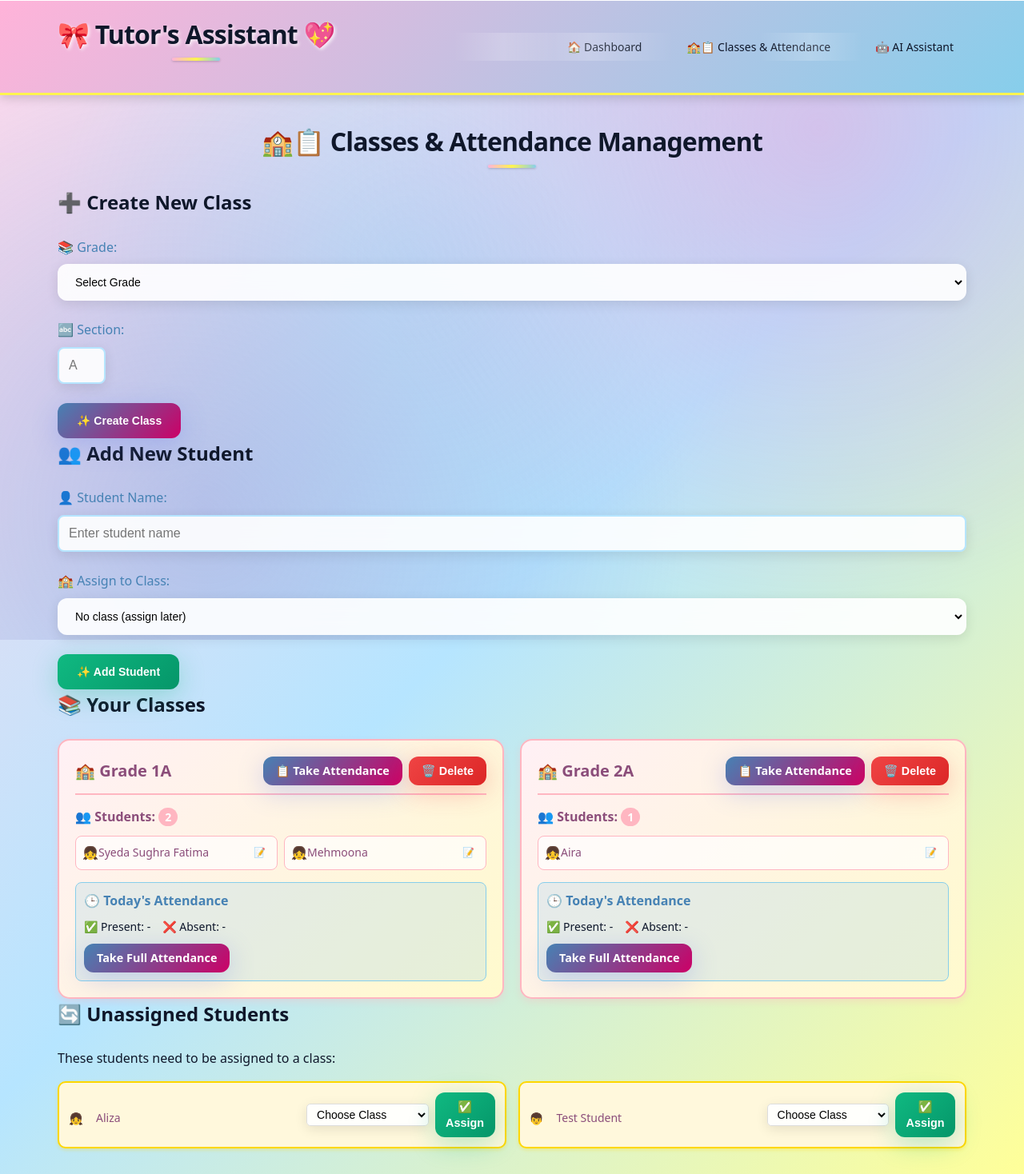
After one commit to tayyabahamna-design/EDUSENSEI, a Flask app: page /classes_attendance in a window 1280 px wide. The commit adds this page. Shown: the whole page at 80% size. Run offline with Flask 3, Linux system fonts and the light colour scheme.

Commit message:
Integrate classes and attendance management into a single view
Refactors routes and templates to consolidate class and attendance management into a single view, and updates the student addition process to allow assignment to specific classes.

Replit-Commit-Author: Agent
Replit-Commit-Session-Id: e811a359-247c-491c-9f04-fa48b8e94298
Replit-Commit-Checkpoint-Type: intermediate_checkpoint
Replit-Commit-Screenshot-Url: https://storage.googleapis.com/screenshot-production-us-central1/aae0de03-32e8-4033-b269-ac9b096c8481/e811a359-247c-491c-9f04-fa48b8e94298/jm4MadI

```diff
--- a/app.py
+++ b/app.py
@@ -248,8 +248,8 @@ def get_ai_response(user_message, conversation_type="general"):
         return get_teaching_guidance_fallback(user_message)
 
     try:
-        # the newest OpenAI model is "gpt-5" which was released August 7, 2025.
-        # do not change this unless explicitly requested by the user
+        # Using gpt-4o model for reliable performance
+        # Updated to use working model with valid API key
 
         if conversation_type == "teaching":
             system_prompt = """You are a helpful AI teaching assistant for primary school teachers (grades 1-5).
@@ -417,6 +417,8 @@ def attendance():
 @app.route('/add_student', methods=['POST'])
 def add_student():
     student_name = request.form.get('student_name')
+    class_id = request.form.get('class_id', '')  # Get selected class
+
     if student_name:
         students = load_data(STUDENTS_FILE)
         students = migrate_legacy_students(students)
@@ -424,13 +426,19 @@ def add_student():
         # Check if student already exists
         existing_student = get_student_by_name(students, student_name)
         if not existing_student:
-            new_student = create_student_profile(student_name)
+            new_student = create_student_profile(student_name, class_id=class_id)
             students.append(new_student)
             save_data(STUDENTS_FILE, students)
-            flash(f'Student {student_name} added successfully!', 'success')
+
+            if class_id:
+                class_info = get_class_by_id(class_id)
+                flash(f'Student {student_name} added to {class_info["name"]} successfully!', 'success')
+            else:
+                flash(f'Student {student_name} added successfully!', 'success')
         else:
             flash(f'Student {student_name} already exists!', 'error')
-    return redirect(url_for('attendance'))
+
+    return redirect(url_for('classes_attendance'))
 
 @app.route('/edit_student', methods=['POST'])
 def edit_student():
@@ -525,9 +533,9 @@ def mark_attendance():
     return redirect(url_for('attendance', date=attendance_date))
 
 # Class Management Routes
-@app.route('/classes')
-def classes():
-    """Display all classes and allow management"""
+@app.route('/classes_attendance')
+def classes_attendance():
+    """Display integrated classes and attendance management"""
     classes = get_all_classes()
     unassigned_students = get_unassigned_students()
 
@@ -537,7 +545,13 @@ def classes():
         class_info['student_count'] = len(class_students)
         class_info['students'] = class_students
 
-    return render_template('classes.html', classes=classes, unassigned_students=unassigned_students)
+    return render_template('classes_attendance.html', classes=classes, unassigned_students=unassigned_students)
+
+# Keep original classes route for backward compatibility
+@app.route('/classes')
+def classes():
+    """Redirect to integrated classes and attendance"""
+    return redirect(url_for('classes_attendance'))
 
 @app.route('/create_class', methods=['POST'])
 def create_class_route():
@@ -547,16 +561,16 @@ def create_class_route():
 
     if not grade or not section:
         flash('Grade and section are required!', 'error')
-        return redirect(url_for('classes'))
+        return redirect(url_for('classes_attendance'))
 
     try:
         grade = int(grade)
         if grade < 1 or grade > 5:
             flash('Grade must be between 1 and 5!', 'error')
-            return redirect(url_for('classes'))
+            return redirect(url_for('classes_attendance'))
     except ValueError:
         flash('Invalid grade number!', 'error')
-        return redirect(url_for('classes'))
+        return redirect(url_for('classes_attendance'))
 
     # Check if class already exists
     class_id = f"grade_{grade}{section.lower()}"
@@ -564,7 +578,7 @@ def create_class_route():
 
     if class_id in classes_data:
         flash(f'Grade {grade}{section.upper()} already exists!', 'error')
-        return redirect(url_for('classes'))
+        return redirect(url_for('classes_attendance'))
 
     # Create new class
     new_class = create_class(grade, section)
@@ -572,7 +586,7 @@ def create_class_route():
     save_data(CLASSES_FILE, classes_data)
 
     flash(f'Grade {grade}{section.upper()} created successfully!', 'success')
-    return redirect(url_for('classes'))
+    return redirect(url_for('classes_attendance'))
 
 @app.route('/delete_class', methods=['POST'])
 def delete_class():
@@ -581,13 +595,13 @@ def delete_class():
 
     if not class_id:
         flash('Invalid class!', 'error')
-        return redirect(url_for('classes'))
+        return redirect(url_for('classes_attendance'))
 
     # Get class info for confirmation message
     class_info = get_class_by_id(class_id)
     if not class_info:
         flash('Class not found!', 'error')
-        return redirect(url_for('classes'))
+        return redirect(url_for('classes_attendance'))
 
     # Unassign all students from this class
     students = load_data(STUDENTS_FILE)
@@ -616,7 +630,7 @@ def assign_student():
 
     if not student_id or not class_id:
         flash('Invalid student or class!', 'error')
-        return redirect(url_for('classes'))
+        return redirect(url_for('classes_attendance'))
 
     # Load students and update the specific student
     students = load_data(STUDENTS_FILE)
@@ -655,7 +669,7 @@ def class_attendance(class_id):
     class_info = get_class_by_id(class_id)
     if not class_info:
         flash('Class not found!', 'error')
-        return redirect(url_for('classes'))
+        return redirect(url_for('classes_attendance'))
 
     # Get students in this class
     students = get_students_by_class(class_id)
@@ -688,7 +702,7 @@ def mark_class_attendance():
 
     if not class_id:
         flash('Invalid class!', 'error')
-        return redirect(url_for('classes'))
+        return redirect(url_for('classes_attendance'))
 
     # Validate the date
     try:
@@ -701,7 +715,7 @@ def mark_class_attendance():
     class_info = get_class_by_id(class_id)
     if not class_info:
         flash('Class not found!', 'error')
-        return redirect(url_for('classes'))
+        return redirect(url_for('classes_attendance'))
 
     # Load attendance data
     attendance_data = load_data(ATTENDANCE_FILE)
--- a/templates/base.html
+++ b/templates/base.html
@@ -13,8 +13,7 @@
             <h1 class="nav-title">🎀 Tutor's Assistant 💖</h1>
             <ul class="nav-menu">
                 <li><a href="{{ url_for('index') }}" class="nav-link">🏠 Dashboard</a></li>
-                <li><a href="{{ url_for('classes') }}" class="nav-link">🏫 Classes</a></li>
-                <li><a href="{{ url_for('attendance') }}" class="nav-link">📋 Attendance</a></li>
+                <li><a href="{{ url_for('classes_attendance') }}" class="nav-link">🏫📋 Classes & Attendance</a></li>
                 <li><a href="{{ url_for('chatbot') }}" class="nav-link">🤖 AI Assistant</a></li>
             </ul>
         </div>
--- /dev/null
+++ b/templates/classes_attendance.html
@@ -0,0 +1,282 @@
+{% extends "base.html" %}
+
+{% block title %}Classes & Attendance - Tutor's Assistant{% endblock %}
+
+{% block content %}
+<div class="container">
+    <h1>🏫📋 Classes & Attendance Management</h1>
+
+    <!-- Create New Class Section -->
+    <div class="section-card">
+        <h2>➕ Create New Class</h2>
+        <form method="POST" action="{{ url_for('create_class_route') }}" class="form-inline">
+            <div class="form-group">
+                <label for="grade">📚 Grade:</label>
+                <select name="grade" id="grade" required>
+                    <option value="">Select Grade</option>
+                    <option value="1">Grade 1</option>
+                    <option value="2">Grade 2</option>
+                    <option value="3">Grade 3</option>
+                    <option value="4">Grade 4</option>
+                    <option value="5">Grade 5</option>
+                </select>
+            </div>
+            <div class="form-group">
+                <label for="section">🔤 Section:</label>
+                <input type="text" name="section" id="section" maxlength="1" placeholder="A" required style="width: 60px;">
+            </div>
+            <button type="submit" class="btn btn-primary">✨ Create Class</button>
+        </form>
+    </div>
+
+    <!-- Add Student to Class Section -->
+    <div class="section-card">
+        <h2>👥 Add New Student</h2>
+        <form method="POST" action="{{ url_for('add_student') }}" class="form-inline">
+            <div class="form-group">
+                <label for="student_name">👤 Student Name:</label>
+                <input type="text" name="student_name" id="student_name" placeholder="Enter student name" required>
+            </div>
+            <div class="form-group">
+                <label for="class_id">🏫 Assign to Class:</label>
+                <select name="class_id" id="class_id">
+                    <option value="">No class (assign later)</option>
+                    {% for class in classes %}
+                        <option value="{{ class.id }}">{{ class.name }}</option>
+                    {% endfor %}
+                </select>
+            </div>
+            <button type="submit" class="btn btn-success">✨ Add Student</button>
+        </form>
+    </div>
+
+    <!-- Existing Classes Section -->
+    <div class="section-card">
+        <h2>📚 Your Classes</h2>
+
+        {% if classes %}
+            <div class="classes-grid">
+                {% for class in classes %}
+                <div class="class-card">
+                    <div class="class-header">
+                        <h3>🏫 {{ class.name }}</h3>
+                        <div class="class-actions">
+                            <a href="{{ url_for('class_attendance', class_id=class.id) }}" class="btn btn-sm btn-primary">📋 Take Attendance</a>
+                            <form method="POST" action="{{ url_for('delete_class') }}" style="display: inline;" onsubmit="return confirm('Are you sure you want to delete {{ class.name }}? All students will be unassigned.')">
+                                <input type="hidden" name="class_id" value="{{ class.id }}">
+                                <button type="submit" class="btn btn-sm btn-danger">🗑️ Delete</button>
+                            </form>
+                        </div>
+                    </div>
+
+                    <div class="class-students">
+                        <p class="student-count">👥 Students: <span class="count">{{ class.student_count or 0 }}</span></p>
+
+                        {% if class.students %}
+                            <div class="student-grid">
+                                {% for student in class.students %}
+                                    <div class="student-card">
+                                        {% if student.gender == 'female' %}👧{% else %}👦{% endif %}
+                                        <span class="student-name">{{ student.name }}</span>
+                                        <a href="{{ url_for('student_profile', student_id=student.id) }}" class="btn btn-tiny">📝</a>
+                                    </div>
+                                {% endfor %}
+                            </div>
+                        {% else %}
+                            <p class="no-students">No students assigned yet</p>
+                        {% endif %}
+                    </div>
+
+                    <!-- Quick Attendance Preview -->
+                    {% if class.students %}
+                    <div class="attendance-preview">
+                        <h4>🕒 Today's Attendance</h4>
+                        <div class="attendance-summary">
+                            <span class="present-count">✅ Present: <span id="present-{{ class.id }}">-</span></span>
+                            <span class="absent-count">❌ Absent: <span id="absent-{{ class.id }}">-</span></span>
+                        </div>
+                        <a href="{{ url_for('class_attendance', class_id=class.id) }}" class="btn btn-sm btn-primary">Take Full Attendance</a>
+                    </div>
+                    {% endif %}
+                </div>
+                {% endfor %}
+            </div>
+        {% else %}
+            <div class="no-data">
+                <p>📝 No classes created yet. Create your first class above!</p>
+            </div>
+        {% endif %}
+    </div>
+
+    <!-- Unassigned Students Section -->
+    {% if unassigned_students %}
+    <div class="section-card">
+        <h2>🔄 Unassigned Students</h2>
+        <p class="section-description">These students need to be assigned to a class:</p>
+
+        <div class="unassigned-students">
+            {% for student in unassigned_students %}
+            <div class="unassigned-student-card">
+                <div class="student-info">
+                    {% if student.gender == 'female' %}👧{% else %}👦{% endif %}
+                    <span class="student-name">{{ student.name }}</span>
+                </div>
+
+                <form method="POST" action="{{ url_for('assign_student') }}" class="assign-form">
+                    <input type="hidden" name="student_id" value="{{ student.id }}">
+                    <select name="class_id" required>
+                        <option value="">Choose Class</option>
+                        {% for class in classes %}
+                            <option value="{{ class.id }}">{{ class.name }}</option>
+                        {% endfor %}
+                    </select>
+                    <button type="submit" class="btn btn-sm btn-success">✅ Assign</button>
+                </form>
+            </div>
+            {% endfor %}
+        </div>
+    </div>
+    {% endif %}
+</div>
+
+<style>
+    .classes-grid {
+        display: grid;
+        grid-template-columns: repeat(auto-fit, minmax(350px, 1fr));
+        gap: 20px;
+        margin-top: 20px;
+    }
+
+    .class-card {
+        border: 2px solid #ffb6c1;
+        border-radius: 15px;
+        padding: 20px;
+        background: linear-gradient(135deg, #fff0f5, #fffacd);
+        box-shadow: 0 4px 8px rgba(255, 182, 193, 0.3);
+    }
+
+    .class-header {
+        display: flex;
+        justify-content: space-between;
+        align-items: center;
+        margin-bottom: 15px;
+        padding-bottom: 10px;
+        border-bottom: 2px solid #ffb6c1;
+    }
+
+    .class-header h3 {
+        margin: 0;
+        color: #8b4d7a;
+    }
+
+    .class-actions {
+        display: flex;
+        gap: 8px;
+    }
+
+    .student-grid {
+        display: grid;
+        grid-template-columns: repeat(auto-fit, minmax(150px, 1fr));
+        gap: 8px;
+        margin-top: 10px;
+    }
+
+    .student-card {
+        background: rgba(255, 255, 255, 0.7);
+        padding: 8px;
+        border-radius: 8px;
+        display: flex;
+        align-items: center;
+        justify-content: space-between;
+        border: 1px solid #ffb6c1;
+    }
+
+    .student-name {
+        font-size: 14px;
+        color: #8b4d7a;
+        font-weight: 500;
+    }
+
+    .attendance-preview {
+        margin-top: 15px;
+        padding: 10px;
+        background: rgba(173, 216, 230, 0.3);
+        border-radius: 8px;
+        border: 1px solid #87ceeb;
+    }
+
+    .attendance-preview h4 {
+        margin: 0 0 8px 0;
+        color: #4682b4;
+        font-size: 16px;
+    }
+
+    .attendance-summary {
+        display: flex;
+        gap: 15px;
+        margin-bottom: 10px;
+    }
+
+    .present-count, .absent-count {
+        font-size: 14px;
+        font-weight: 500;
+    }
+
+    .unassigned-students {
+        display: grid;
+        grid-template-columns: repeat(auto-fit, minmax(300px, 1fr));
+        gap: 15px;
+        margin-top: 15px;
+    }
+
+    .unassigned-student-card {
+        display: flex;
+        align-items: center;
+        justify-content: space-between;
+        padding: 12px;
+        background: #fff8dc;
+        border: 2px solid #ffd700;
+        border-radius: 10px;
+        box-shadow: 0 2px 4px rgba(255, 215, 0, 0.3);
+    }
+
+    .assign-form {
+        display: flex;
+        gap: 8px;
+        align-items: center;
+    }
+
+    .assign-form select {
+        padding: 4px 8px;
+        border: 1px solid #ddd;
+        border-radius: 5px;
+        font-size: 14px;
+    }
+
+    .btn-tiny {
+        padding: 2px 6px;
+        font-size: 12px;
+        border-radius: 4px;
+    }
+
+    .no-students {
+        color: #888;
+        font-style: italic;
+        margin: 10px 0;
+    }
+
+    .student-count {
+        font-weight: 600;
+        color: #8b4d7a;
+        margin-bottom: 10px;
+    }
+
+    .count {
+        background: #ffb6c1;
+        color: white;
+        padding: 2px 8px;
+        border-radius: 12px;
+        font-size: 14px;
+    }
+</style>
+{% endblock %}
--- a/cookies2.txt
+++ b/test_cookies.txt
@@ -2,4 +2,4 @@
 # https://curl.se/docs/http-cookies.html
 # This file was generated by libcurl! Edit at your own risk.
 
-#HttpOnly_localhost	FALSE	/	FALSE	0	session	eyJjaGF0Ym90X3N0YXRlIjoibWFpbl9tZW51In0.aNHCZw.v-tahePJ6Afx6j39HUbkQ65v-n0
+#HttpOnly_localhost	FALSE	/	FALSE	0	session	eyJjaGF0Ym90X3N0YXRlIjoiZnJlZV9jaGF0In0.aNIbDA.p0nmNMDyktoa4pelmiiUjyUKsZY
```
Also changed, not shown: integration_example.py (+37 -28 lines), llm_backend_architecture.py (+128 -22 lines), 1 other file.
